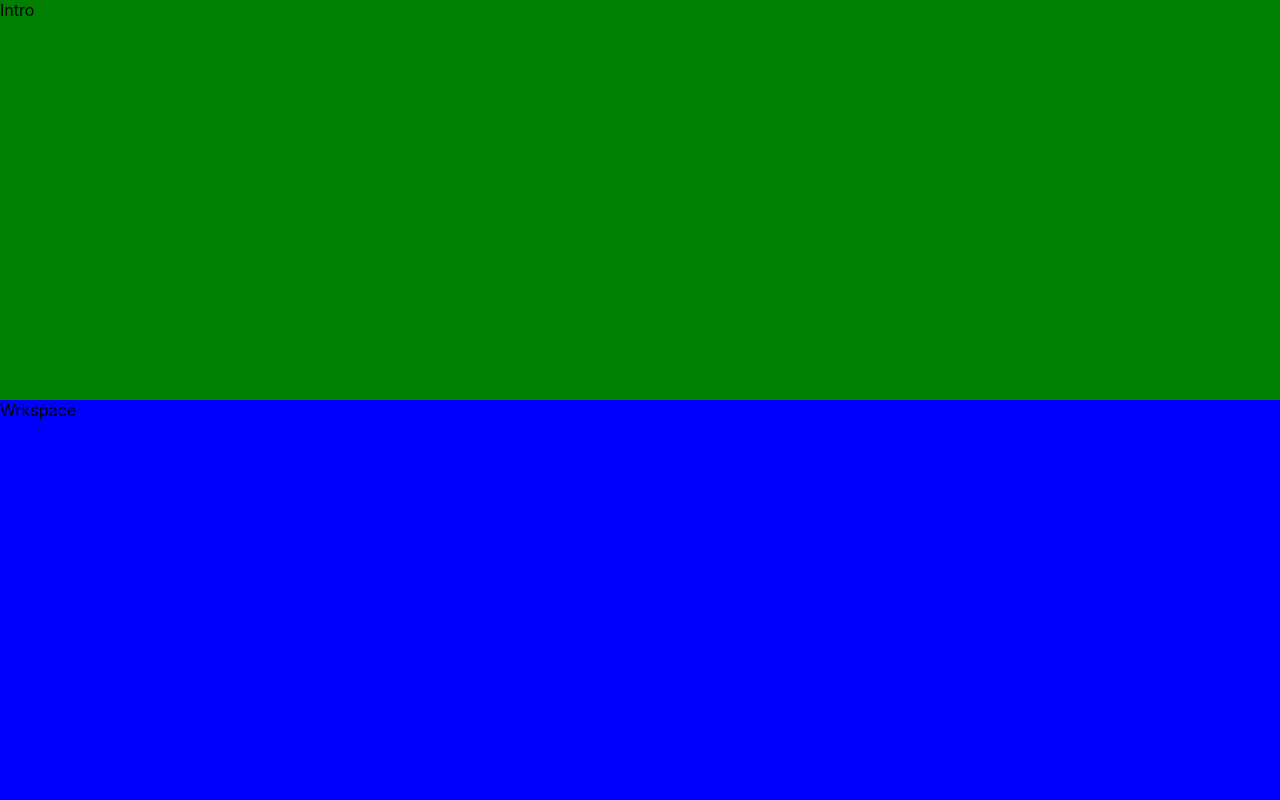
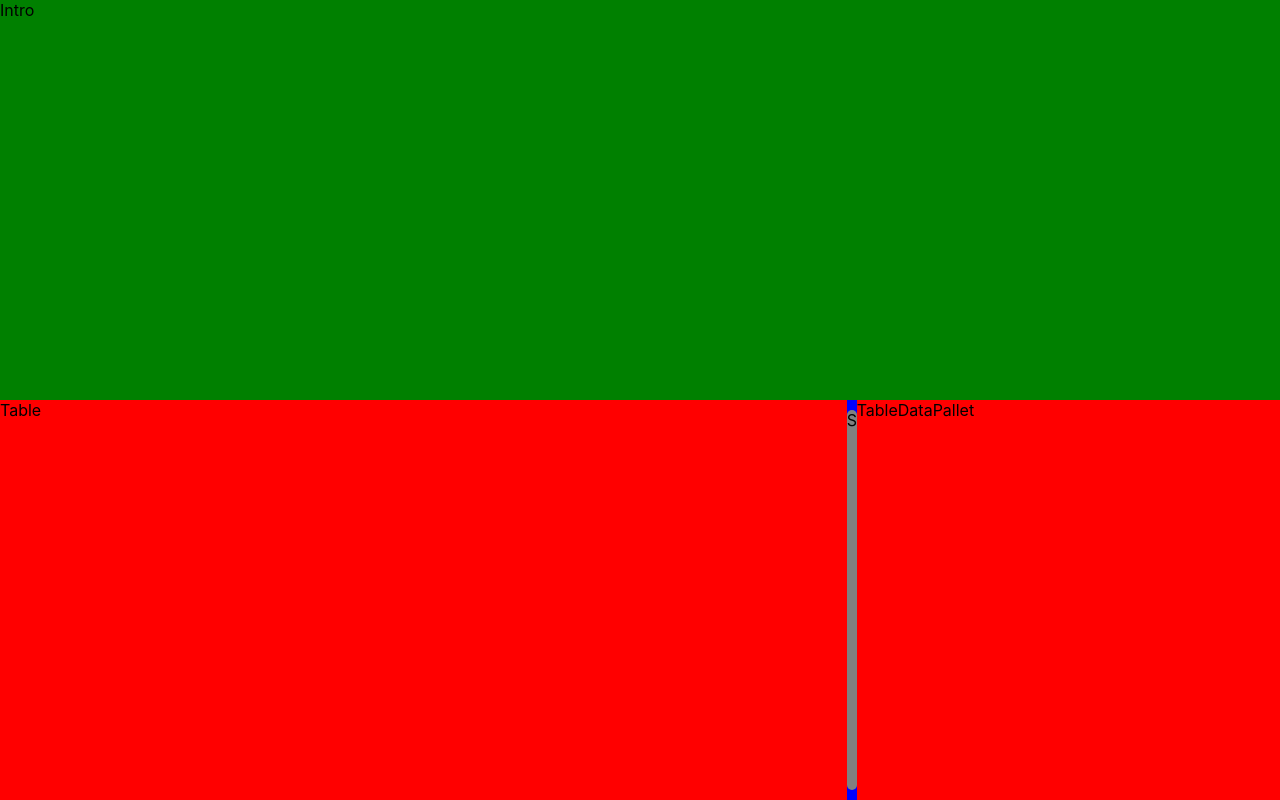
Before and after one commit to suvel/admin_basic, a React (Create React App) app: page / in a window 1280 px wide. Built offline with nearby package versions, Linux system fonts and the light colour scheme.

Commit message:
first iteration of layouting

```diff
--- /dev/null
+++ b/src/Separator/index.js
@@ -0,0 +1,10 @@
+import React from 'react'
+import './style.css'
+
+function Separator() {
+    return (
+        <div className='Separator'>Separator</div>
+    )
+}
+
+export default Separator
--- /dev/null
+++ b/src/Separator/style.css
@@ -0,0 +1,6 @@
+.Separator {
+  height: calc(100% - 20px);
+  background-color: gray;
+  width: 10px;
+  border-radius: 10px;
+}
--- /dev/null
+++ b/src/Table/index.js
@@ -0,0 +1,10 @@
+import React from 'react'
+import './style.css'
+
+function Table() {
+  return (
+    <div className='Table'>Table</div>
+  )
+}
+
+export default Table
--- /dev/null
+++ b/src/TableDataPallet/index.js
@@ -0,0 +1,10 @@
+import React from 'react'
+import './style.css'
+
+function TableDataPallet() {
+    return (
+        <div className='TableDataPallet'>TableDataPallet</div>
+    )
+}
+
+export default TableDataPallet
--- a/src/Wrkspace/index.js
+++ b/src/Wrkspace/index.js
@@ -1,5 +1,8 @@
 import React, { useState } from 'react'
 import './style.css'
+import Table from '../Table';
+import TableDataPallet from '../TableDataPallet'
+import Separator from '../Separator';
 
 function Wrkspace() {
 
@@ -12,7 +15,13 @@ function Wrkspace() {
     }
 
     return (
-        <div onClick={toggleFullHeight} className={`Wrkspace ${fullHeightClass}`}>Wrkspace</div>
+        <div onClick={toggleFullHeight} className={`Wrkspace ${fullHeightClass}`}>
+            <div className="Wrkspace_dataContainer">
+                <Table />
+                <Separator type="vertical" />
+                <TableDataPallet />
+            </div>
+        </div>
     )
 }
 
--- a/src/Wrkspace/style.css
+++ b/src/Wrkspace/style.css
@@ -13,3 +13,25 @@
   height: 100%;
   top: 0;
 }
+
+.Wrkspace_dataContainer {
+  display: flex;
+  flex-direction: row;
+  width: 100%;
+  height: 100%;
+  align-items: center;
+}
+
+.Wrkspace_dataContainer > div:nth-child(odd) {
+  width: 100%;
+  height: 100%;
+  background-color: red;
+}
+
+.Wrkspace_dataContainer > div:nth-child(1) {
+  flex: 2;
+}
+
+.Wrkspace_dataContainer > div:last-child {
+  flex: 1;
+}
```
Also changed, not shown: src/Table/style.css (added), src/TableDataPallet/style.css (added).
